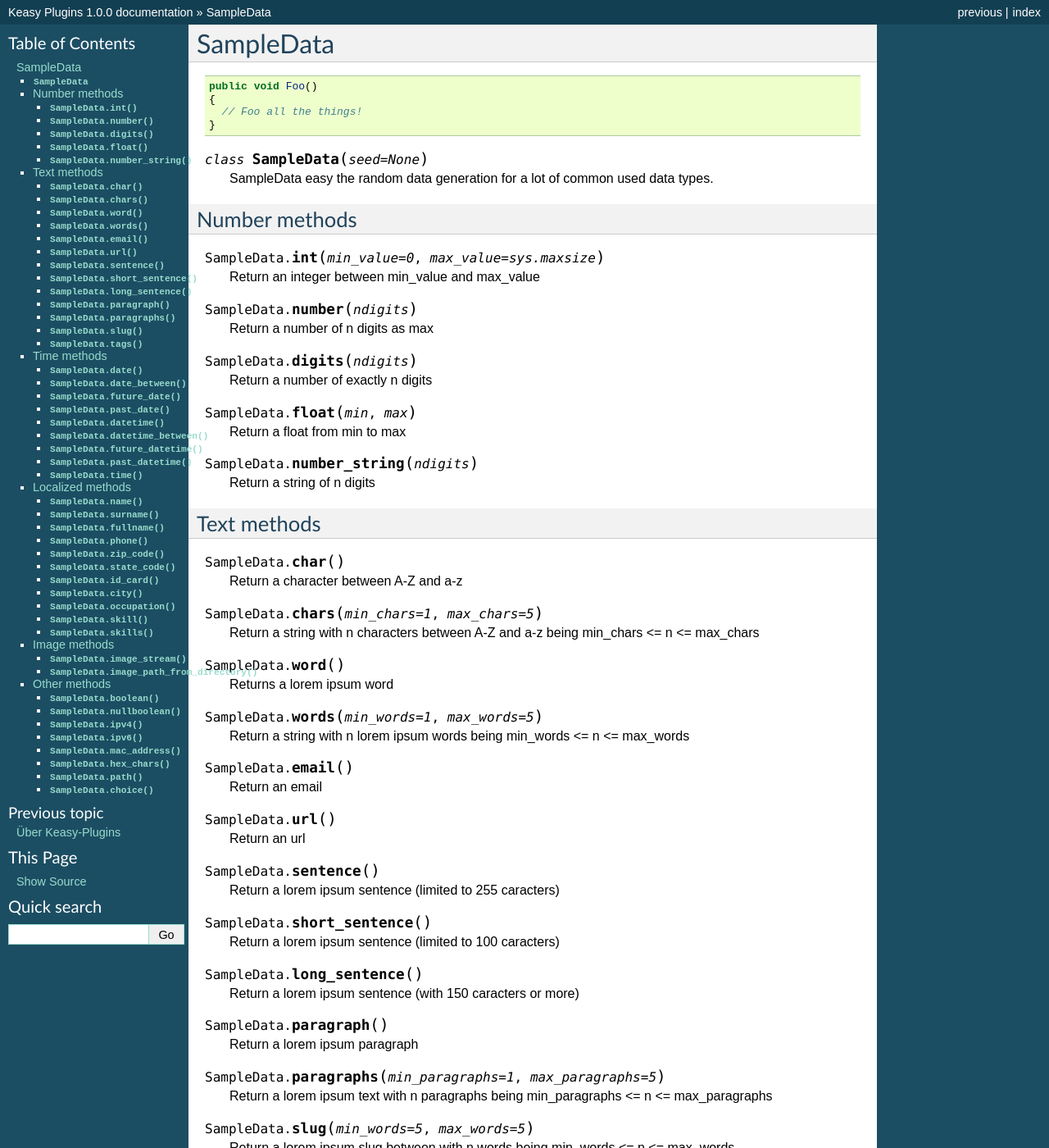
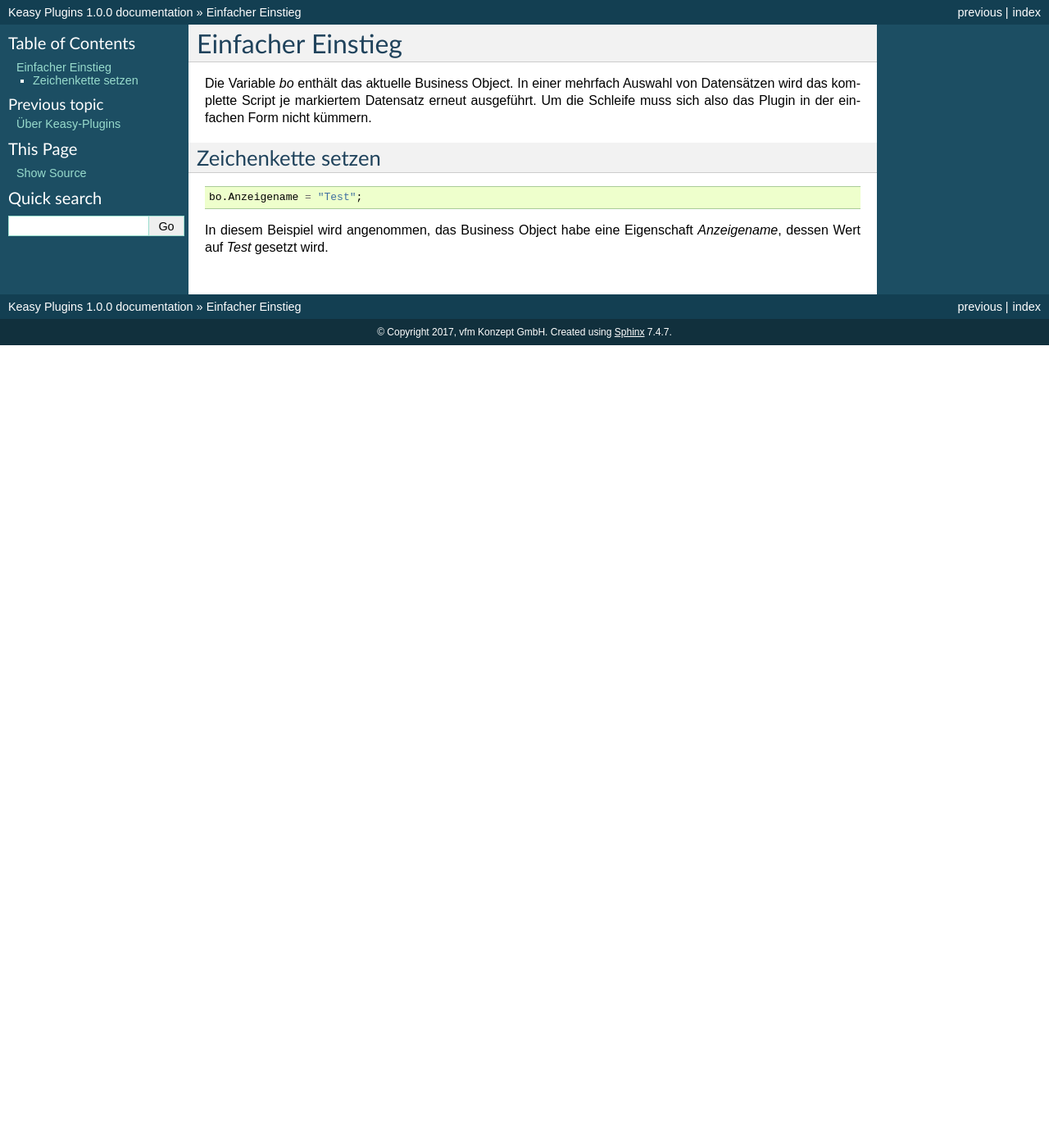
Before and after one commit to vfm/KeasyPlugins, a Sphinx documentation site: the page built from docs/source/sampledata.rst, in a window 1280 px wide and 1400 px high. Shown: the whole window at 82% size. Built offline with Sphinx 7.4.7, drawn with Linux system fonts in a browser that asks for light colours; some of the changed text lies outside the part shown.

Commit message:
Update sampledata.rst

```diff
--- a/docs/source/sampledata.rst
+++ b/docs/source/sampledata.rst
@@ -1,260 +1,13 @@
-SampleData
+Einfacher Einstieg
 ==========
+
+Die Variable *bo* enthält das aktuelle Business Object. In einer mehrfach Auswahl von Datensätzen wird das komplette Script je markiertem Datensatz erneut ausgeführt. Um die Schleife muss sich also das Plugin in der einfachen Form nicht kümmern.
+
+Zeichenkette setzen
+-------------------
 
 .. code-block:: c#
 
-  public void Foo()
-  {
-    // Foo all the things!
-  }
+  bo.Anzeigename = "Test";
 
-.. py:class:: SampleData(seed=None)
-
-    SampleData easy the random data generation for a lot of common used
-    data types.
-
-Number methods
---------------
-
-.. py:method:: SampleData.int(min_value=0, max_value=sys.maxsize)
-
-    Return an integer between min_value and max_value
-
-.. py:method:: SampleData.number(ndigits)
-
-    Return a number of n digits as max
-
-.. py:method:: SampleData.digits(ndigits)
-
-    Return a number of exactly n digits
-
-.. py:method:: SampleData.float(min, max)
-
-    Return a float from min to max
-
-.. py:method:: SampleData.number_string(ndigits)
-
-    Return a string of n digits
-
-Text methods
-------------
-
-.. py:method:: SampleData.char()
-
-    Return a character between A-Z and a-z
-
-.. py:method:: SampleData.chars(min_chars=1, max_chars=5)
-
-    Return a string with n characters between A-Z and a-z being
-    min_chars <= n <= max_chars
-
-.. py:method:: SampleData.word()
-
-    Returns a lorem ipsum word
-
-.. py:method:: SampleData.words(min_words=1, max_words=5)
-
-    Return a string with n lorem ipsum words being
-    min_words <= n <= max_words
-
-.. py:method:: SampleData.email()
-
-    Return an email
-
-.. py:method:: SampleData.url()
-
-    Return an url
-
-.. py:method:: SampleData.sentence()
-
-    Return a lorem ipsum sentence (limited to 255 caracters)
-
-.. py:method:: SampleData.short_sentence()
-
-    Return a lorem ipsum sentence (limited to 100 caracters)
-
-.. py:method:: SampleData.long_sentence()
-
-    Return a lorem ipsum sentence (with 150 caracters or more)
-
-.. py:method:: SampleData.paragraph()
-
-    Return a lorem ipsum paragraph
-
-.. py:method:: SampleData.paragraphs(min_paragraphs=1, max_paragraphs=5)
-
-    Return a lorem ipsum text with n paragraphs being
-    min_paragraphs <= n <= max_paragraphs
-
-.. py:method:: SampleData.slug(min_words=5, max_words=5)
-
-    Return a lorem ipsum slug between with n words being
-    min_words <= n <= max_words
-
-.. py:method:: SampleData.tags(min_tags=1, max_tags=5, tags_list=None)
-
-    Return a string of n tags_list or lorem ipsum tags separated by commas
-    being n max min_tags <= n <= max_tags
-
-Time methods
-------------
-
-.. py:method:: SampleData.date(begin=-365, end=365)
-
-    Return a date between now+begin and now+end in days
-
-.. py:method:: SampleData.date_between(min_date, max_date)
-
-    Return a date between the min_date and max_date date objects
-
-.. py:method:: SampleData.future_date(min_distance=0, max_distance=365)
-
-    Return a future date between now+min_distance and now+max_distance in days
-
-.. py:method:: SampleData.past_date(min_distance=0, max_distance=365)
-
-    Return a past date between now-max_distance and now-min_distance in days
-
-.. py:method:: SampleData.datetime(begin=-1440, end=1440)
-
-    Return a datetime between now+begin and now+end in minutes
-
-.. py:method:: SampleData.datetime_between(min_datetime, max_datetime)
-
-    Return a datetime between the min_datetime and max_datetime datetime objects
-
-.. py:method:: SampleData.future_datetime(min_distance=0, max_distance=1440)
-
-    Return a future datetime between now+min_distance and now+max_distance in minutes
-
-.. py:method:: SampleData.past_datetime(min_distance=0, max_distance=1440)
-
-    Return a past datetime between now-max_distance and now-min_distance in minutes
-
-.. py:method:: SampleData.time()
-
-    Return a time
-
-
-Localized methods
------------------
-
-.. py:method:: SampleData.name(locale=None, number=1, as_list=False)
-
-    Return a string or list of tipical names from locale using n names (compound names)
-
-    Supported locales: cat, es, fr, us
-
-.. py:method:: SampleData.surname(locale=None, number=1, as_list=False)
-
-    Return a string or list of tipical surnames from locale using n surnames
-
-    Supported locales: cat, es, fr, us
-
-.. py:method:: SampleData.fullname(locale=None, as_list=False)
-
-    Return a string or list of tipical names+surnames from locale
-
-    Supported locales: cat, es, fr, us
-
-.. py:method:: SampleData.phone(locale, country_code)
-
-    Return a phone number from a country with or without country code
-
-    Supported locales: es
-
-.. py:method:: SampleData.zip_code(locale)
-
-    Return a zip code for a country
-
-    Supported locales: es
-
-.. py:method:: SampleData.state_code(locale)
-
-    Return a state code for the locale country.
-
-    Supported locales: es, us
-
-.. py:method:: SampleData.id_card(locale)
-
-    Return a identification card code for a country
-
-    Supported locales: es
-
-.. py:method:: SampleData.city(locale=None)
-
-    Return a city
-
-    Supported locales: es, us
-
-.. py:method:: SampleData.occupation(locale=None)
-
-    Return an occupation
-
-    Supported locales: us
-
-.. py:method:: SampleData.skill(locale=None, subtype=None)
-
-    Return a skill
-
-    Supported locales: es, us
-
-    Supported subtypes: development, science, management
-
-.. py:method:: SampleData.skills(locale=None, subtype=None, total=None)
-
-    Return a list of skills, as much as total. If total=None, return all skills
-
-    Supported locales: es, us
-
-    Supported subtypes: development, science, management
-
-Image methods
--------------
-
-.. py:method:: SampleData.image_stream(width, height, typ="simple")
-
-    Return an image of width x height size generated with the typ generator.
-
-    Available typ generators: simple, plasma, mandelbrot, ifs, random
-
-.. py:method:: SampleData.image_path_from_directory(directory_path, valid_extensions=['.jpg', '.bmp', '.png'])
-
-    Return an image from a directory with a valid extension
-
-Other methods
--------------
-
-.. py:method:: SampleData.boolean()
-
-    Return a boolean value
-
-.. py:method:: SampleData.nullboolean()
-
-    Return a boolean value or a None
-
-.. py:method:: SampleData.ipv4()
-
-    Return a ipv4 address
-
-.. py:method:: SampleData.ipv6()
-
-    Return a ipv6 address
-
-.. py:method:: SampleData.mac_address()
-
-    Return a mac address
-
-.. py:method:: SampleData.hex_chars(min_chars=1, max_chars=5)
-
-    Return a string with n characters between a-f and 0-9 being
-    min_chars <= n <= max_chars
-
-.. py:method:: SampleData.path(absolute=None, extension='', min_levels=1, max_levels=5)
-
-    Return a absolute or relative path (based on `absolute` parameter) string
-    finished in `extension`, and with n levels being min_levels <= n <= max_levels
-
-.. py:method:: SampleData.choice(choices)
-
-    Return a value from a list
+In diesem Beispiel wird angenommen, das Business Object habe eine Eigenschaft *Anzeigename*, dessen Wert auf *Test* gesetzt wird.
```
